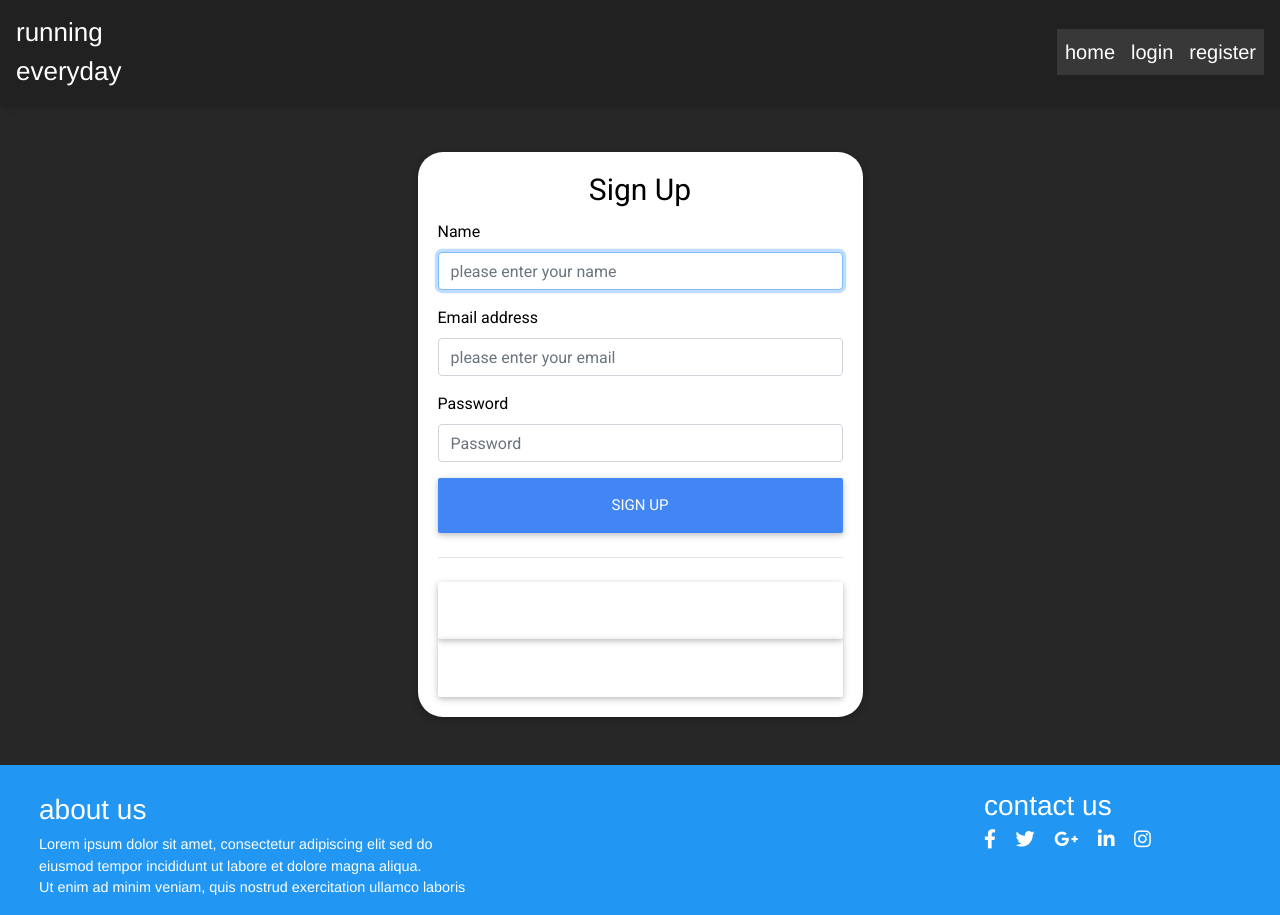
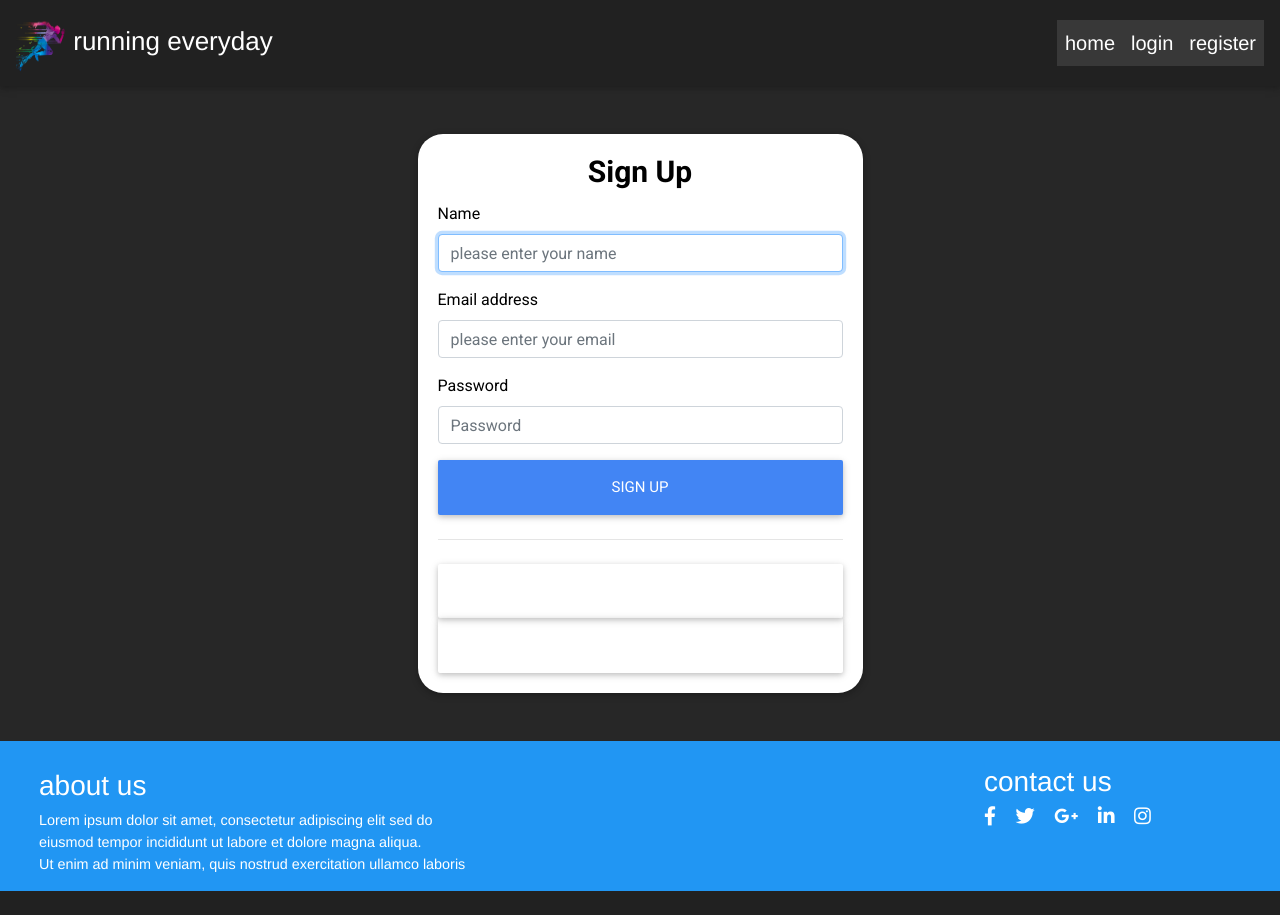
Before and after one commit to RaihanHeggi/Prototype_IMK, a CodeIgniter app: page /website_imk/register in a window 1280 px wide. After the commit the page ends 891 px from the top, so only its background shows below. Run offline with CodeIgniter, Linux system fonts and the light colour scheme; some libraries are stand-ins or nearby versions.

Commit message:
Update Desain

```diff
--- a/application/controllers/loginController.php
+++ b/application/controllers/loginController.php
@@ -29,7 +29,7 @@ class loginController extends CI_Controller {
 				$this->session->set_userdata('userFile',$userdata);
 				redirect('menuController');
 			}else{
-				$this->session->set_flashdata('messages','<div class="alert alert-danger mt-3" style="color:red;font-family:Poppins,sans-seriff; font-size: 14px;"> login failed </div>');
+				$this->session->set_flashdata('messages','<div class="alert alert-danger mt-3" style="color:red;font-family:Poppins,sans-seriff; font-size: 14px;font-weight:bold"> login failed </div>');
 				redirect('loginController');
 			}
 		}else{
--- a/application/views/home.php
+++ b/application/views/home.php
@@ -40,7 +40,7 @@
 </head>
 <body>
     <nav class="navbar navbar-expand-lg navbar-dark bg-dark">
-        <a id="logo" class="navbar-brand ml-6" href="<?= site_url("index")?>">running<br>everyday</a>
+        <a id="logo" class="navbar-brand ml-6" href="<?= site_url("index")?>"><img src="<?php echo $this->config->item('base_url'); ?>/assets/img/running.png" style="height:60px;width:50px"> running everyday</a>
         <button class="navbar-toggler" type="button" data-toggle="collapse" data-target="#navbarSupportedContent" aria-controls="navbarSupportedContent" aria-expanded="false" aria-label="Toggle navigation">
             <span class="navbar-toggler-icon"><img src="<?php echo $this->config->item('base_url'); ?>/assets/logocut.png"></span>
         </button>
@@ -70,14 +70,14 @@
                     <img class="d-block w-100" src="<?php echo $this->config->item('base_url'); ?>/assets/img/hero-1.jpg" alt="First slide">
                     <div class="carousel-caption">
                         <h3 style="font-size:40px;font-family:Poppins,sans-seriff;">running everyday</h3>
-                        <button id ="form-text" class="btn btn-lg btn-primary btn-block mx-auto mb-4" type="submit" style="color:white;width:200px" onclick="joinUs()">Join Us Now</button>
+                        <button id ="form-text" class="btn btn-lg btn-primary btn-block mx-auto mb-4" type="submit" style="color:white;width:200px" onclick="joinUs()"><b>Join Us Now</b></button>
                     </div>
                 </div>
                 <div class="carousel-item">
                     <img class="d-block w-100" src="<?php echo $this->config->item('base_url'); ?>/assets/img/hero-2.jpg" alt="Second slide">
                     <div class="carousel-caption">
                         <h3 style="font-size:40px;font-family:Poppins,sans-seriff;">running everyday</h3>
-                        <button id ="form-text" class="btn btn-lg btn-primary btn-block mx-auto mb-4" type="submit" style="color:white;width:200px" onclick="joinUs()">Join Us Now</button>
+                        <button id ="form-text" class="btn btn-lg btn-primary btn-block mx-auto mb-4" type="submit" style="color:white;width:200px" onclick="joinUs()"><b>Join Us Now</b></button>
                     </div>
                 </div>
             </div>
--- a/application/views/loginPage.php
+++ b/application/views/loginPage.php
@@ -47,7 +47,7 @@
 
 <body>
     <nav class="navbar navbar-expand-lg navbar-dark bg-dark">
-            <a id="logo" class="navbar-brand ml-6" href="<?= site_url("index")?>">running<br>everyday</a>
+            <a id="logo" class="navbar-brand ml-6" href="<?= site_url("index")?>"><img src="<?php echo $this->config->item('base_url'); ?>/assets/img/running.png" style="height:60px;width:50px"> running everyday</a>
             <button class="navbar-toggler" type="button" data-toggle="collapse" data-target="#navbarSupportedContent" aria-controls="navbarSupportedContent" aria-expanded="false" aria-label="Toggle navigation">
                 <span class="navbar-toggler-icon"><img src="<?php echo $this->config->item('base_url'); ?>/assets/logocut.png"></span>
             </button>
@@ -71,7 +71,7 @@
             <div class="col-sm-9 col-md-7 col-lg-5 mx-auto">
                 <div class="card card-signin my-5" style="border-radius:25px">
                 <div class="card-body">
-                    <h5 id ="form-text" class="card-title text-center" style="color:black;font-size:30px">Sign In</h5>
+                    <h5 id ="form-text" class="card-title text-center" style="color:black;font-size:30px;font-weight:bold">Sign In</h5>
                     <?php  echo $this->session->flashdata('messages')?>
                     <form class="form-signin" action="<?= site_url('loginController/login')?>" method="post">
                         <div class="form-label-group mt-2">
--- a/application/views/registrasiPage.php
+++ b/application/views/registrasiPage.php
@@ -47,7 +47,7 @@
 
 <body>
     <nav class="navbar navbar-expand-lg navbar-dark bg-dark">
-            <a id="logo" class="navbar-brand ml-6" href="<?= site_url("index")?>">running<br>everyday</a>
+            <a id="logo" class="navbar-brand ml-6" href="<?= site_url("index")?>"><img src="<?php echo $this->config->item('base_url'); ?>/assets/img/running.png" style="height:60px;width:50px"> running everyday</a>
             <button class="navbar-toggler" type="button" data-toggle="collapse" data-target="#navbarSupportedContent" aria-controls="navbarSupportedContent" aria-expanded="false" aria-label="Toggle navigation">
                 <span class="navbar-toggler-icon"><img src="<?php echo $this->config->item('base_url'); ?>/assets/logocut.png"></span>
             </button>
@@ -72,7 +72,7 @@
             <div class="col-sm-9 col-md-7 col-lg-5 mx-auto">
                 <div class="card card-signin my-5" style="border-radius:25px">
                 <div class="card-body">
-                    <h5  id ="form-text" class="card-title text-center" style="color:black;font-size:30px">Sign Up</h5>
+                    <h5  id ="form-text" class="card-title text-center" style="color:black;font-size:30px;font-weight:bold">Sign Up</h5>
                     <form class="form-signin" action="<?= site_url('registrasiController/registration')?>" method="post">
                         <?php  echo $this->session->flashdata('messages')?>
                         <div class="form-label-group mt-2">
@@ -92,8 +92,8 @@
                         </div>
                         <hr class="my-4">
                     </form>
-                    <button onclick="dataInvalid()" id ="form-text" class="btn btn-lg btn-google btn-block " type="submit" style="font-size:17px"><i class="fab fa-google mr-2"></i> Sign up  with Google</button>
-                    <button onclick="dataInvalid()" id ="form-text" class="btn btn-lg btn-facebook btn-block " type="submit" style="font-size:17px"><i class="fab fa-facebook-f mr-2"></i> Sign up with Facebook</button>
+                    <button onclick="dataInvalid()" class="btn btn-lg btn-google btn-block" type="submit"><i class="fab fa-google mr-2" style="font-size:17px"></i> sign in with google</button>
+                    <button onclick="dataInvalid()" class="btn btn-lg btn-facebook btn-block" type="submit"><i class="fab fa-facebook-f mr-2" style="font-size:17px"></i> sign in with facebook</button>
                 </div>
                 </div>
             </div>
```
Also changed, not shown: assets/img/running.png (added).
